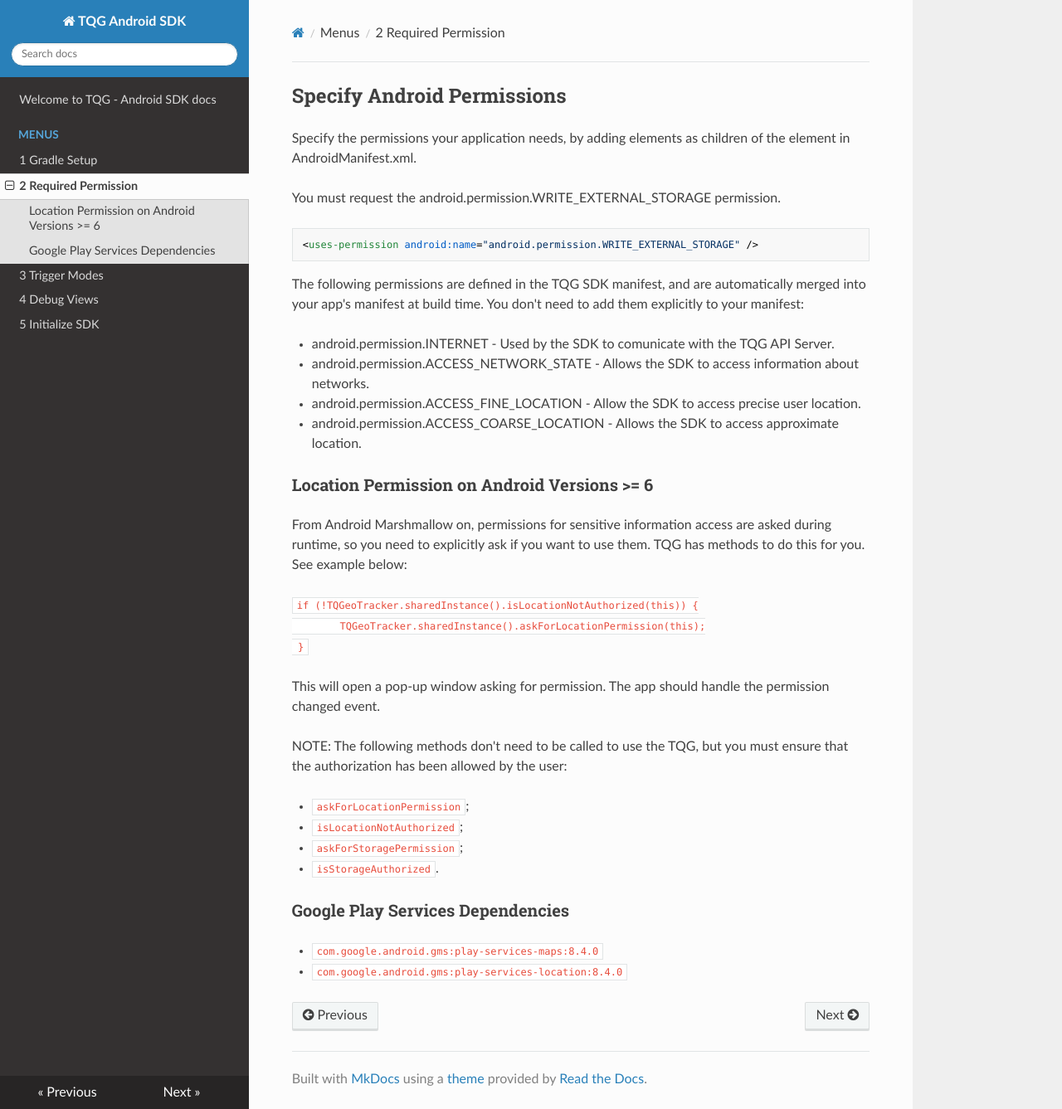
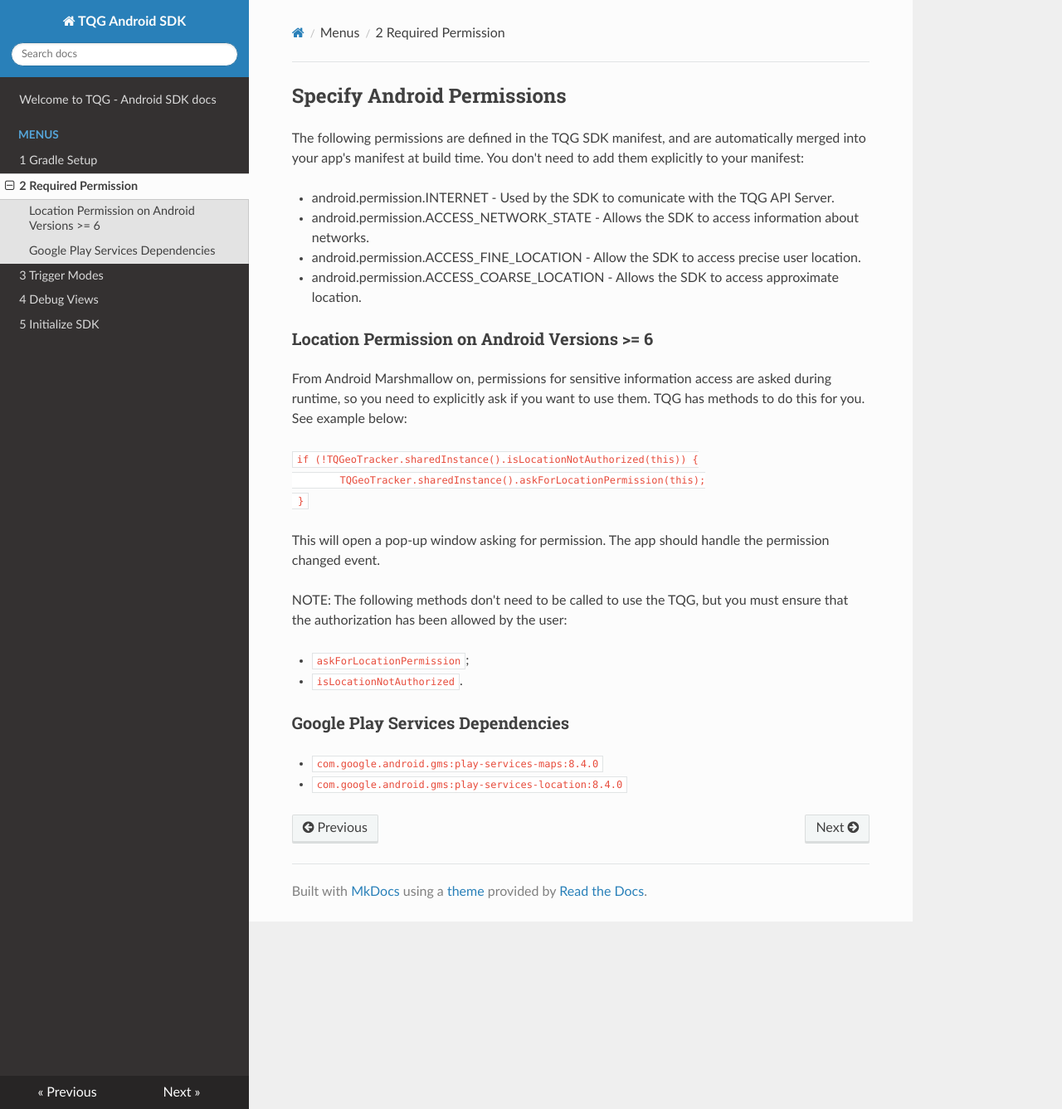
Before and after one commit to tq1/tqg-sdk-docs, an MkDocs documentation site: the page built from docs/menus/2-Required-Permission.md, in a window 1280 px wide and 1337 px high. Shown: the whole window at 83% size. Built offline with MkDocs 1.6.1, drawn with Linux system fonts in a browser that asks for light colours; nearby versions of some CDN libraries.

Commit message:
Remove storage permission need

````diff
--- a/docs/menus/2-Required-Permission.md
+++ b/docs/menus/2-Required-Permission.md
@@ -1,12 +1,4 @@
 ## Specify Android Permissions
-
-Specify the permissions your application needs, by adding <uses-permission> elements as children of the <manifest> element in AndroidManifest.xml.
-
-You must request the android.permission.WRITE_EXTERNAL_STORAGE permission.
-
-```
-<uses-permission android:name="android.permission.WRITE_EXTERNAL_STORAGE" />
-```
 
 The following permissions are defined in the TQG SDK manifest, and are automatically merged into your app's manifest at build time. You don't need to add them explicitly to your manifest:
 
@@ -31,9 +23,7 @@ This will open a pop-up window asking for permission. The app should handle the
 NOTE: The following methods don't need to be called to use the TQG, but you must ensure that the authorization has been allowed by the user:
 
 - ```askForLocationPermission```;
-- ```isLocationNotAuthorized```;
-- ```askForStoragePermission```;
-- ```isStorageAuthorized```.
+- ```isLocationNotAuthorized```.
 
 ### Google Play Services Dependencies
 
````
